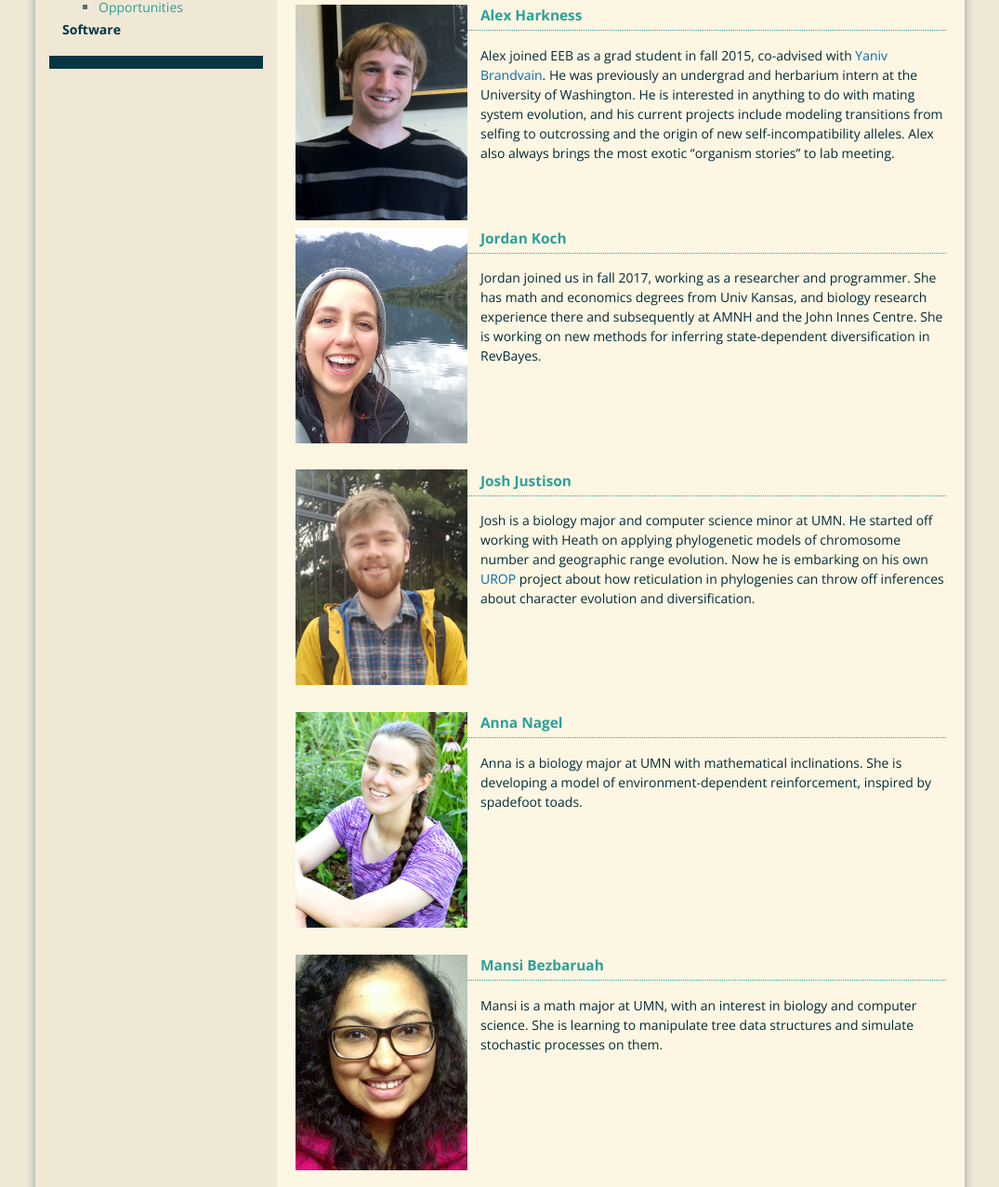
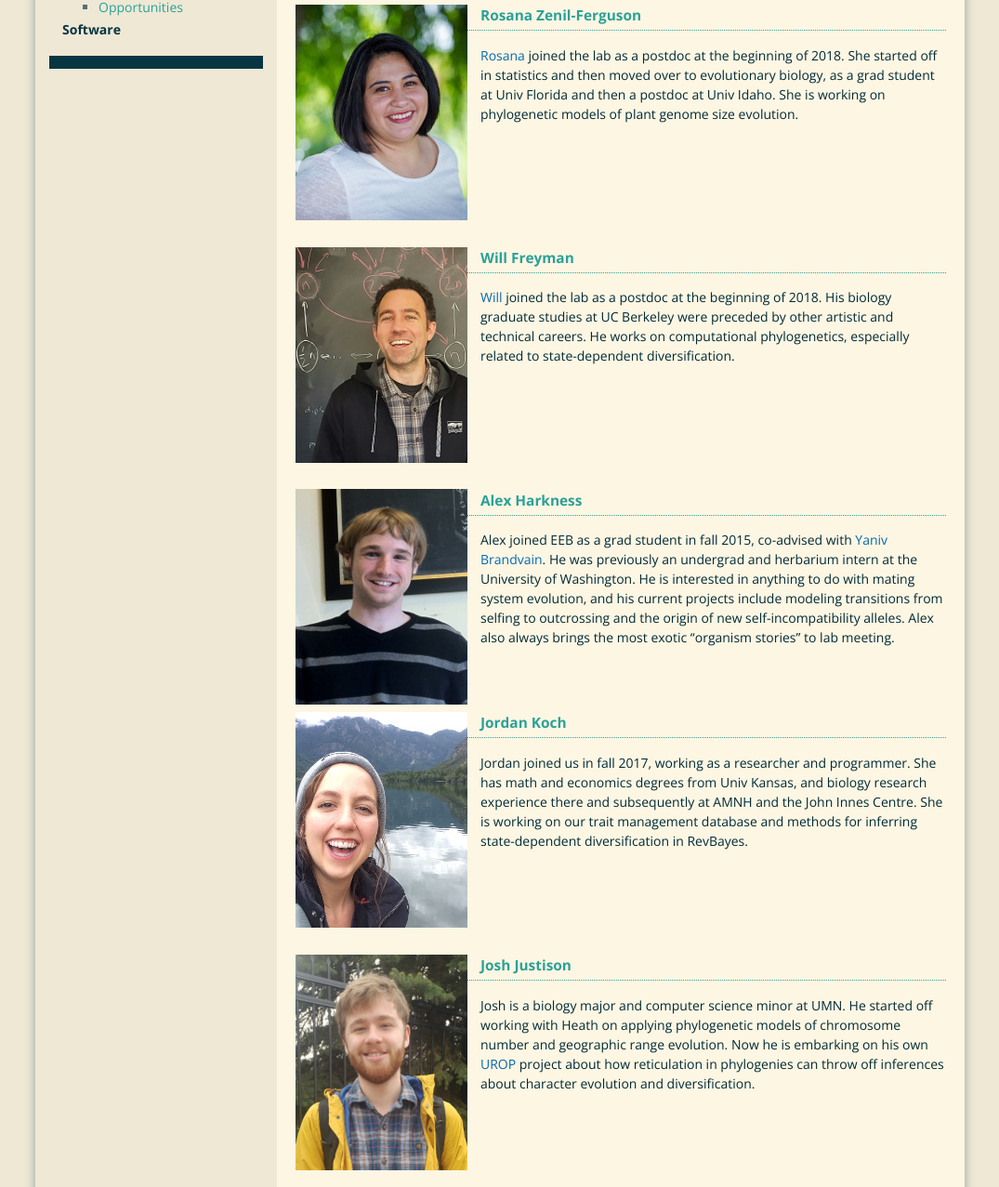
Before and after one commit to eeg/lab, a plain HTML site: page people.html in a window 1280 px wide. Shown: the part 409-1686 px from the top of the page at 93% size, without its empty margins (102-1177 px from the left). Drawn offline with nearby package versions, Linux system fonts and the light colour scheme.

Commit message:
people and pub updates

```diff
--- a/people.html
+++ b/people.html
@@ -79,6 +79,34 @@ Since moving here, I have progressed from falling down on ice to skating well en
 <div class="line"><br /></div>
 <div class="line"><br /></div>
 </div>
+<img alt="RZ photo" class="align-left" src="_images/rosana.jpg" />
+</div>
+<div class="section" id="rosana-zenil-ferguson">
+<h3>Rosana Zenil-Ferguson</h3>
+<p><a class="reference external" href="https://rzenil.wordpress.com/">Rosana</a> joined the lab as a postdoc at the beginning of 2018.
+She started off in statistics and then moved over to evolutionary biology, as a grad student at Univ Florida and then a postdoc at Univ Idaho.
+She is working on phylogenetic models of plant genome size evolution.</p>
+<div class="line-block">
+<div class="line"><br /></div>
+<div class="line"><br /></div>
+<div class="line"><br /></div>
+<div class="line"><br /></div>
+<div class="line"><br /></div>
+</div>
+<img alt="WF photo" class="align-left" src="_images/will.jpg" />
+</div>
+<div class="section" id="will-freyman">
+<h3>Will Freyman</h3>
+<p><a class="reference external" href="http://breadorpyramid.org/about">Will</a> joined the lab as a postdoc at the beginning of 2018.
+His biology graduate studies at UC Berkeley were preceded by other artistic and technical careers.
+He works on computational phylogenetics, especially related to state-dependent diversification.</p>
+<div class="line-block">
+<div class="line"><br /></div>
+<div class="line"><br /></div>
+<div class="line"><br /></div>
+<div class="line"><br /></div>
+<div class="line"><br /></div>
+</div>
 <img alt="AH photo" class="align-left" src="_images/alex.jpg" />
 </div>
 <div class="section" id="alex-harkness">
@@ -97,7 +125,7 @@ Alex also always brings the most exotic &#8220;organism stories&#8221; to lab me
 <h3>Jordan Koch</h3>
 <p>Jordan joined us in fall 2017, working as a researcher and programmer.
 She has math and economics degrees from Univ Kansas, and biology research experience there and subsequently at AMNH and the John Innes Centre.
-She is working on new methods for inferring state-dependent diversification in RevBayes.</p>
+She is working on our trait management database and methods for inferring state-dependent diversification in RevBayes.</p>
 <div class="line-block">
 <div class="line"><br /></div>
 <div class="line"><br /></div>
@@ -122,7 +150,7 @@ Now he is embarking on his own <a class="reference external" href="https://ugres
 <div class="section" id="anna-nagel">
 <h3>Anna Nagel</h3>
 <p>Anna is a biology major at UMN with mathematical inclinations.
-She is developing a model of environment-dependent reinforcement, inspired by spadefoot toads.</p>
+For her honors thesis, she is developing a model of environment-dependent reinforcement, inspired by spadefoot toads.</p>
 <div class="line-block">
 <div class="line"><br /></div>
 <div class="line"><br /></div>
@@ -143,12 +171,6 @@ She is learning to manipulate tree data structures and simulate stochastic proce
 <div class="line"><br /></div>
 <div class="line"><br /></div>
 <div class="line"><br /></div>
-<div class="line"><br /></div>
-</div>
-<p><strong>Coming soon:</strong>
-We&#8217;re excited to welcome <a class="reference external" href="http://breadorpyramid.org/about">Will Freyman</a> and <a class="reference external" href="https://rzenil.wordpress.com/">Rosana Zenil-Ferguson</a> as new postdocs!
-Beginning next year, they will each be working on phylogenetic projects related to trait-dependent diversification and polyploidy.</p>
-<div class="line-block">
 <div class="line"><br /></div>
 </div>
 </div>
```
Also changed, not shown: pubs.html (+14 -2 lines), _images/rosana.jpg (added), _images/will.jpg (added), _static/rosana.jpg (added), _static/will.jpg (added), 1 other file.
